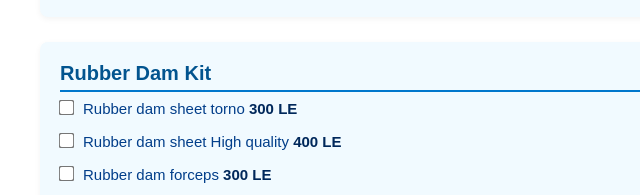
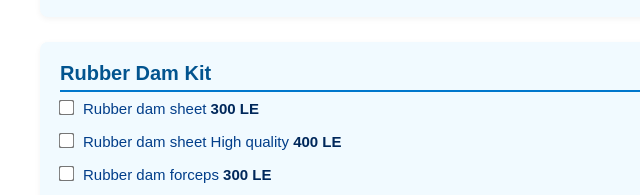
Before and after one commit to adelrashwan1/Molar, a plain HTML site: page index.html in a window 1280 px wide. Shown: the part 5543-5738 px from the top of the page, 0-640 px from the left. Drawn offline with Linux system fonts and the light colour scheme.

Commit message:
Add files via upload

```diff
--- a/index.html
+++ b/index.html
@@ -213,7 +213,7 @@
 <!-- 4. أدوات الربر (Rubber Dam System) -->
 <div class="category">
   <h2>Rubber Dam Kit</h2>
-  <div class="item"><label><input type="checkbox" value="Rubber dam sheet torno - 300 LE">Rubber dam sheet torno <b>300 LE</b></label></div>
+  <div class="item"><label><input type="checkbox" value="Rubber dam sheet torno - 300 LE">Rubber dam sheet  <b>300 LE</b></label></div>
   <div class="item"><label><input type="checkbox" value="Rubber dam sheet MD High quality - 400 LE">Rubber dam sheet High quality <b>400 LE</b></label></div>
   <div class="item"><label><input type="checkbox" value="Rubber dam forceps - 300 LE">Rubber dam forceps <b>300 LE</b></label></div>
   <div class="item"><label><input type="checkbox" value="Rubber dam punch - 400 LE">Rubber dam punch <b>400 LE</b></label></div>
@@ -322,7 +322,7 @@
     </div>
 <div class="category">
   <h2>Rubber Dam Kit</h2>
-  <div class="item"><label><input type="checkbox" value="Rubber dam sheet torno - 300 LE">Rubber dam sheet torno <b>300 LE</b></label></div>
+  <div class="item"><label><input type="checkbox" value="Rubber dam sheet torno - 300 LE">Rubber dam sheet  <b>300 LE</b></label></div>
   <div class="item"><label><input type="checkbox" value="Rubber dam sheet MD High quality - 400 LE">Rubber dam sheet High quality <b>400 LE</b></label></div>
   <div class="item"><label><input type="checkbox" value="Rubber dam forceps - 300 LE">Rubber dam forceps <b>300 LE</b></label></div>
   <div class="item"><label><input type="checkbox" value="Rubber dam punch - 400 LE">Rubber dam punch <b>400 LE</b></label></div>
@@ -488,7 +488,7 @@
                 <h1>material of 5TH</h1>
         </div>
         <div class="category">
-    <div class="item"><label><input type="checkbox" value="📦Package A DNT (5) - 10750 LE">📦Package  A  <b> 10750 LE</b></label></div>
+    <div class="item"><label><input type="checkbox" value="📦Package A DNT (5) - 10750 LE">📦Package  A  <b> 10550 LE</b></label></div>
     <div class="item"><label><input type="checkbox" value="📦Package B DNT (5)- 9500">📦Package  B  <b> 9500 LE</b></label></div>
     <div class="item"><label><input type="checkbox" value="📦Package C DNT (5)- 8050 LE">📦Package  C  <b> 8050 LE</b></label></div>
     <div class="item"><label><input type="checkbox" value="📦Package D DNT (5)- 7045 LE">📦Package  D  <b> 7045 LE</b></label></div>
```
